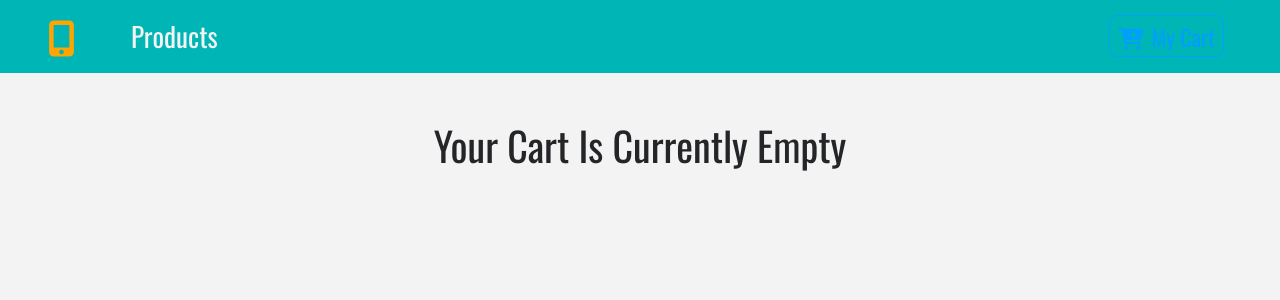
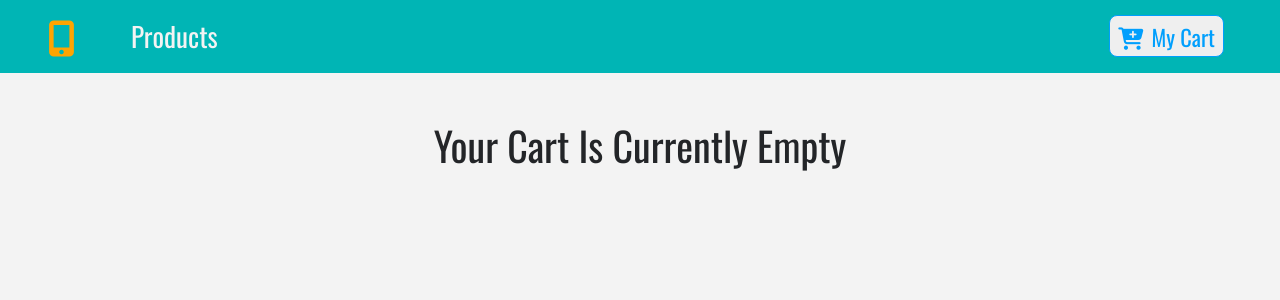
Before and after one commit to Swanhtet-grc/Swan-Store, a React (Create React App) app: page /cart in a window 1280 px wide. Shown: the top 300 px of the page. Built offline with nearby package versions, Linux system fonts and the light colour scheme.

Commit message:
Update Button.js

```diff
--- a/src/components/Button.js
+++ b/src/components/Button.js
@@ -3,7 +3,6 @@ import styled from "styled-components";
 export const ButtonContainer = styled.button`
   text-transform: capitalize;
   font-size: 1.4em;
-  background: transparent;
   border: 0.05rem solid var(--lightBlue);
   border-color: ${props =>
     props.cart ? "var(--mainYellow)" : "var(--lightBlue)"};
```
